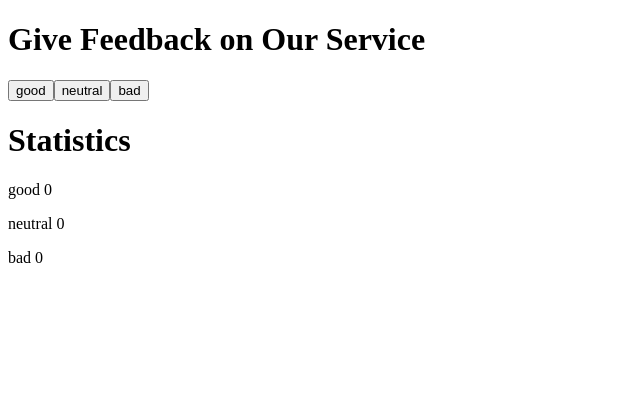
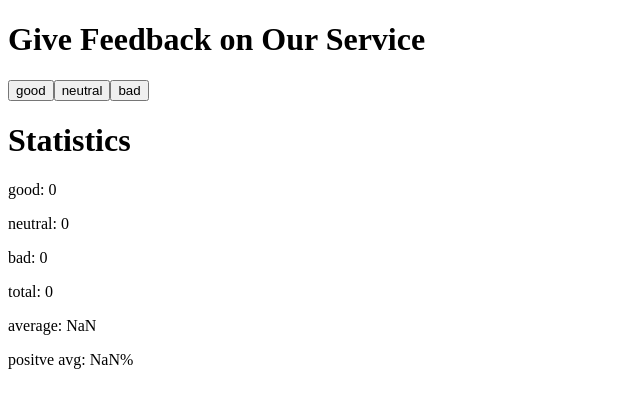
Before and after one commit to kcc343/kcc343-FullStackExercises, a React (Create React App) app in the folder part1/unicafe/: page / in a window 1280 px wide. Shown: the top 408 px of the page, without its empty margins (0-640 px from the left). Built offline with nearby package versions, Linux system fonts and the light colour scheme.

Commit message:
update to step 2 to show average and positive feedback percentage

```diff
--- a/part1/unicafe/src/index.js
+++ b/part1/unicafe/src/index.js
@@ -5,6 +5,9 @@ const App = () => {
   const [good, setGood] = useState(0)
   const [neutral, setNeutral] = useState(0)
   const [bad, setBad] = useState(0)
+  let total = good + neutral + bad
+  let avg = (good - bad) / total
+  let positive = good / total
 
   return (
     <>
@@ -16,9 +19,12 @@ const App = () => {
       </div>
       <h1>Statistics</h1>
       <div>
-        <p>good {good}</p>
-        <p>neutral {neutral}</p>
-        <p>bad {bad}</p>
+        <p>good: {good}</p>
+        <p>neutral: {neutral}</p>
+        <p>bad: {bad}</p>
+        <p>total: {total}</p>
+        <p>average: {avg}</p>
+        <p>positve avg: {positive * 100}%</p>
       </div>
     </>
   )
```
